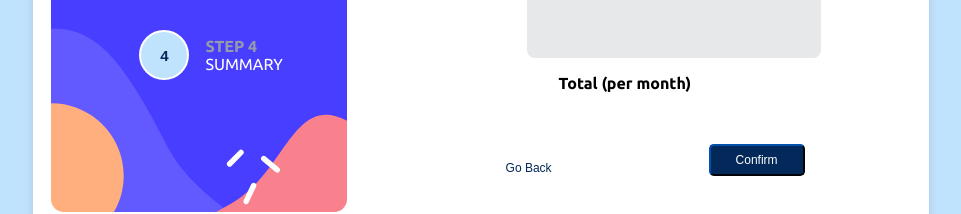
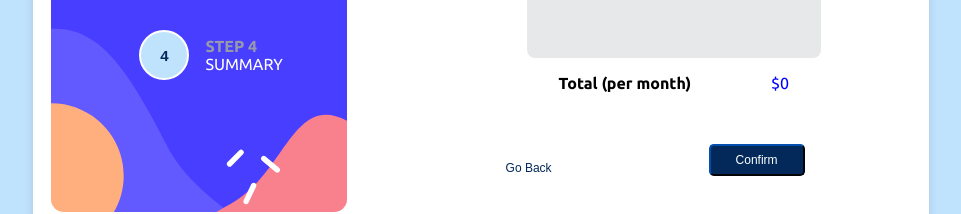
Before and after one commit to mnavai/multistepsform-reactapp, a React (Create React App) app: page /summary in a window 1280 px wide. Shown: the part 436-650 px from the top of the page, without its empty margins (159-1120 px from the left). Built offline with nearby package versions, Linux system fonts and the light colour scheme.

Commit message:
summary page is done

```diff
--- a/src/pages/Summary.js
+++ b/src/pages/Summary.js
@@ -11,6 +11,8 @@ import { CheckBoxContext } from "../context/CheckBoxContext";
 const Summary = () => {
     const { selectCards, toggleSelection, cardPrice } = useContext(CardContext);
     const { selectedServices } = useContext(CheckBoxContext);
+
+    const totalPrice = selectedServices.reduce((total, service) => total + service.price, cardPrice);
 
     return (
         <AppLayout>
@@ -47,7 +49,7 @@ const Summary = () => {
                         </div>
                         <div className="total">
                             <h1 className="total-heading">Total (per month)</h1>
-                            <p className="total-price"></p>
+                            <p className="total-price">${totalPrice}</p>
                         </div>
                     </div>
                     <div className="form-buttons">
```
